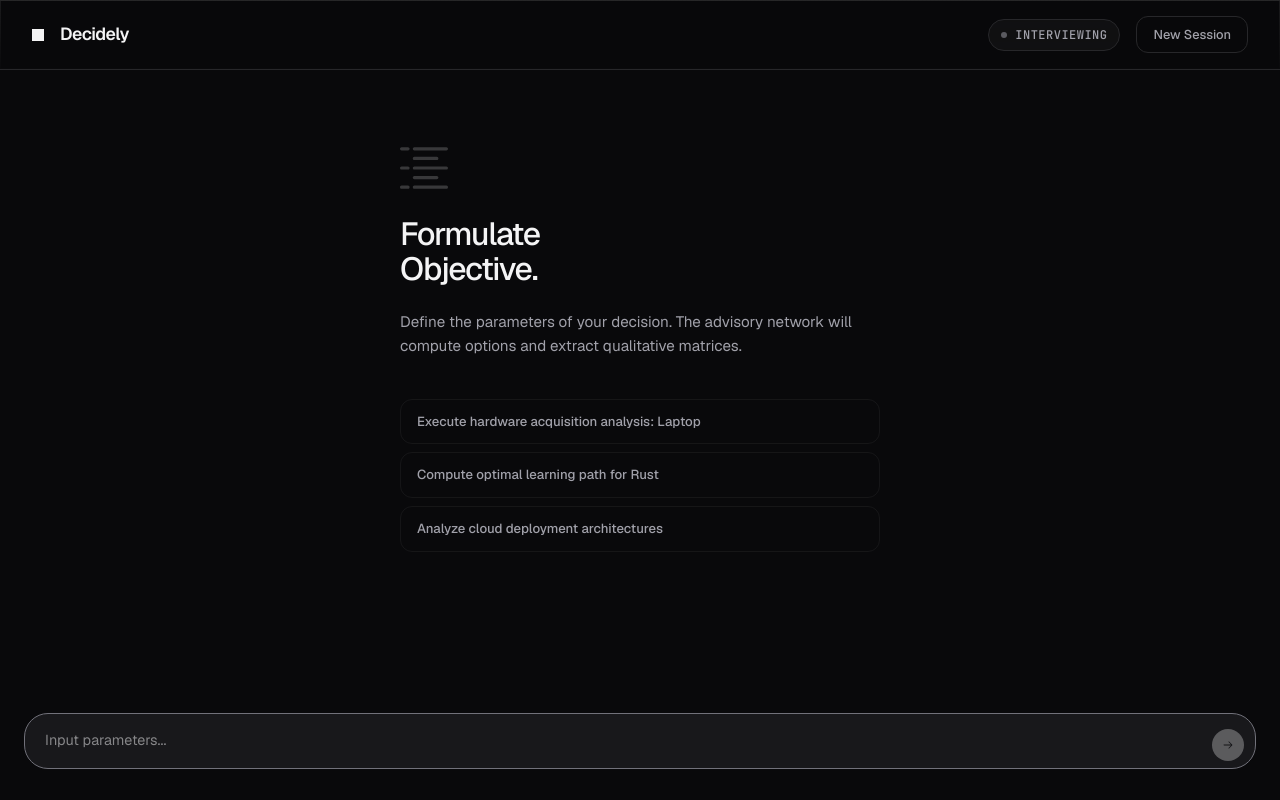
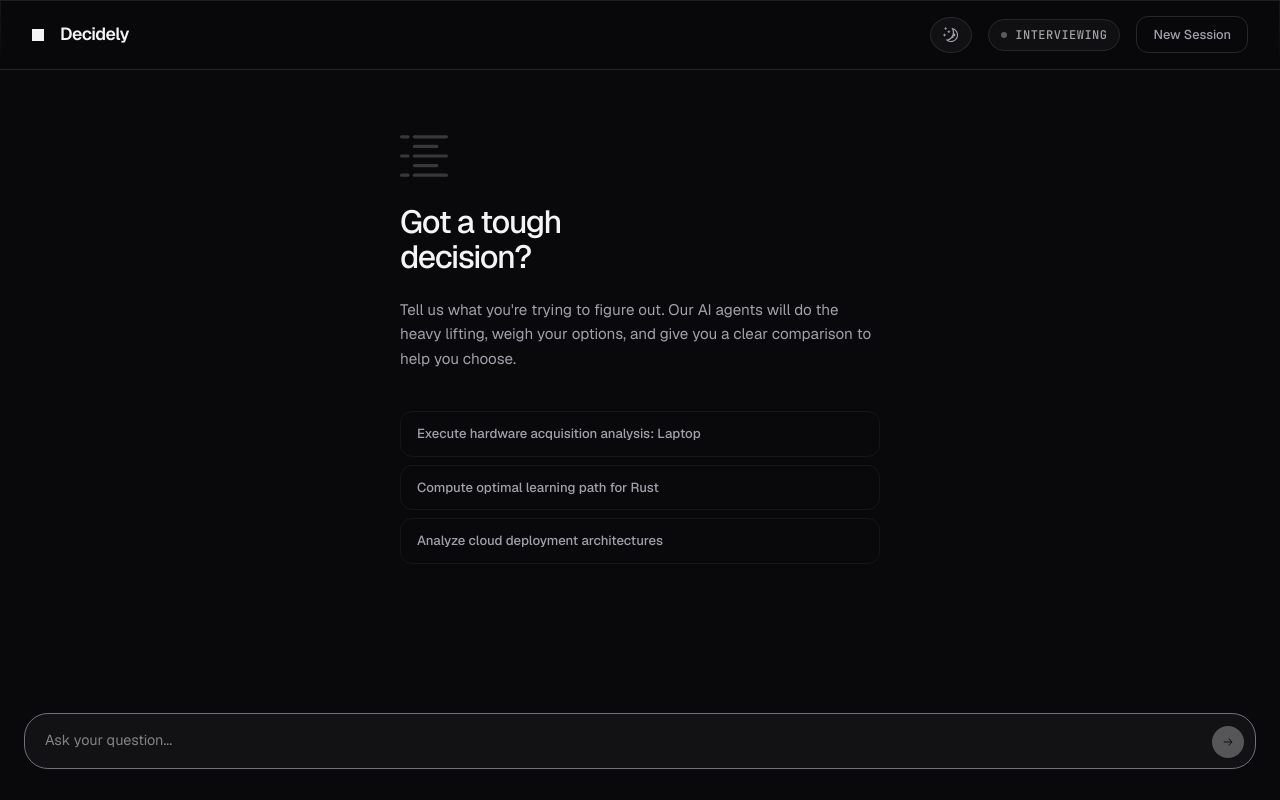
Before and after one commit to withered-flowers/apps-hackathon-project-adk, a React (Vite) app in the folder frontend/: page / in a window 1280 px wide. Built offline with nearby package versions, Linux system fonts and the light colour scheme.

Commit message:
feat(ai): adding the theme switcher theme

```diff
--- a/frontend/src/App.jsx
+++ b/frontend/src/App.jsx
@@ -1,4 +1,4 @@
-import { useCallback, useState } from "react";
+import { useCallback, useEffect, useState } from "react";
 import "./index.css";
 // eslint-disable-next-line no-unused-vars
 import { AnimatePresence, motion } from "framer-motion";
@@ -8,9 +8,13 @@ import ChatInterface from "./components/ChatInterface";
 import DecisionMatrix from "./components/DecisionMatrix";
 import ExportButton from "./components/ExportButton";
 import { ErrorBanner } from "./components/LoadingSpinner";
+import ThemeToggle from "./components/ThemeToggle";
 import { newSession, sendMessage } from "./services/api";
 
 export default function App() {
+	const [theme, setTheme] = useState(
+		() => localStorage.getItem("theme") || "dark",
+	);
 	const [sessionId, setSessionId] = useState("");
 	const [messages, setMessages] = useState([]);
 	const [loading, setLoading] = useState(false);
@@ -18,6 +22,17 @@ export default function App() {
 	const [agent, setAgent] = useState("");
 	const [matrix, setMatrix] = useState(null);
 	const [error, setError] = useState("");
+
+	useEffect(() => {
+		localStorage.setItem("theme", theme);
+		if (theme === "dark") {
+			document.documentElement.classList.add("dark");
+			document.documentElement.classList.remove("light");
+		} else {
+			document.documentElement.classList.add("light");
+			document.documentElement.classList.remove("dark");
+		}
+	}, [theme]);
 
 	const ensureSession = useCallback(async () => {
 		if (sessionId) return sessionId;
@@ -71,6 +86,8 @@ export default function App() {
 		setError("");
 	};
 
+	const toggleTheme = () =>
+		setTheme((prev) => (prev === "dark" ? "light" : "dark"));
 	const hasMatrix = matrix?.options?.length > 0;
 
 	return (
@@ -93,7 +110,7 @@ export default function App() {
 					display: "flex",
 					alignItems: "center",
 					justifyContent: "space-between",
-					background: "rgba(9, 9, 11, 0.8)",
+					background: "var(--header-bg)",
 					backdropFilter: "blur(20px)",
 					borderBottom: "1px solid var(--color-border)",
 				}}
@@ -117,6 +134,7 @@ export default function App() {
 					</h1>
 				</div>
 				<div style={{ display: "flex", alignItems: "center", gap: "16px" }}>
+					<ThemeToggle theme={theme} toggleTheme={toggleTheme} />
 					<AgentStatusBadge agent={agent} status={status} />
 					<button
 						type="button"
--- a/frontend/src/components/AgentStatusBadge.jsx
+++ b/frontend/src/components/AgentStatusBadge.jsx
@@ -16,7 +16,7 @@ export default function AgentStatusBadge({ agent, status }) {
   return (
     <div style={{
       display: 'flex', alignItems: 'center', gap: '12px',
-      padding: '6px 12px', background: 'rgba(255,255,255,0.03)',
+      padding: '6px 12px', background: 'var(--status-bg)',
       border: '1px solid var(--color-border)', borderRadius: '16px',
       fontSize: '0.75rem', fontWeight: 500
     }}>
--- a/frontend/src/components/ChatInterface.jsx
+++ b/frontend/src/components/ChatInterface.jsx
@@ -89,9 +89,9 @@ export default function ChatInterface({ messages, loading, onSend, disabled }) {
 								lineHeight: 1.1,
 							}}
 						>
-							Formulate
+							Got a tough
 							<br />
-							Objective.
+							decision?
 						</h2>
 						<p
 							style={{
@@ -100,8 +100,7 @@ export default function ChatInterface({ messages, loading, onSend, disabled }) {
 								lineHeight: 1.6,
 							}}
 						>
-							Define the parameters of your decision. The advisory network will
-							compute options and extract qualitative matrices.
+							Tell us what you're trying to figure out. Our AI agents will do the heavy lifting, weigh your options, and give you a clear comparison to help you choose.
 						</p>
 
 						<div
@@ -130,7 +129,7 @@ export default function ChatInterface({ messages, loading, onSend, disabled }) {
 										textAlign: "left",
 										padding: "12px 16px",
 										fontSize: "0.82rem",
-										borderColor: "rgba(255,255,255,0.05)",
+										borderColor: "var(--matrix-border)",
 									}}
 									onClick={() => {
 										setInput(sugg);
@@ -175,7 +174,7 @@ export default function ChatInterface({ messages, loading, onSend, disabled }) {
 						onChange={(e) => setInput(e.target.value)}
 						onKeyDown={handleKeyDown}
 						placeholder={
-							disabled ? "Advisory session complete." : "Input parameters..."
+							disabled ? "Advisory session complete." : "Ask your question..."
 						}
 						disabled={disabled || loading}
 						rows={1}
@@ -205,7 +204,7 @@ export default function ChatInterface({ messages, loading, onSend, disabled }) {
 						style={{
 							position: "absolute",
 							right: "12px",
-							top: "50%",
+							top: "45%",
 							transform: "translateY(-50%)",
 							background: "var(--color-text-primary)",
 							color: "var(--color-bg-primary)",
--- a/frontend/src/components/ExportButton.jsx
+++ b/frontend/src/components/ExportButton.jsx
@@ -29,7 +29,7 @@ export default function ExportButton({ sessionId }) {
 					alignItems: "center",
 					gap: "12px",
 					padding: "12px 16px",
-					background: "rgba(255,255,255,0.02)",
+					background: "var(--status-bg)",
 					border: "1px solid var(--color-border)",
 					borderRadius: "8px",
 					fontSize: "0.85rem",
--- /dev/null
+++ b/frontend/src/components/ThemeToggle.jsx
@@ -0,0 +1,55 @@
+// eslint-disable-next-line no-unused-vars
+
+import { MoonIcon, SunIcon } from "@radix-ui/react-icons";
+import { motion } from "framer-motion";
+
+export default function ThemeToggle({ theme, toggleTheme }) {
+	const isDark = theme === "dark";
+
+	return (
+		<button
+			type="button"
+			onClick={toggleTheme}
+			style={{
+				width: "36px",
+				height: "36px",
+				borderRadius: "50%",
+				display: "flex",
+				alignItems: "center",
+				justifyContent: "center",
+				background: "var(--color-bg-card)",
+				border: "1px solid var(--color-border)",
+				color: "var(--color-text-secondary)",
+				cursor: "pointer",
+				position: "relative",
+				overflow: "hidden",
+			}}
+			className="btn-secondary"
+			aria-label="Toggle Theme"
+		>
+			<motion.div
+				initial={false}
+				animate={{
+					y: isDark ? 20 : 0,
+					opacity: isDark ? 0 : 1,
+				}}
+				transition={{ type: "spring", stiffness: 200, damping: 20 }}
+				style={{ position: "absolute" }}
+			>
+				<SunIcon width={16} height={16} />
+			</motion.div>
+
+			<motion.div
+				initial={false}
+				animate={{
+					y: isDark ? 0 : -20,
+					opacity: isDark ? 1 : 0,
+				}}
+				transition={{ type: "spring", stiffness: 200, damping: 20 }}
+				style={{ position: "absolute" }}
+			>
+				<MoonIcon width={16} height={16} />
+			</motion.div>
+		</button>
+	);
+}
--- a/frontend/src/index.css
+++ b/frontend/src/index.css
@@ -1,28 +1,61 @@
 @import url('https://fonts.googleapis.com/css2?family=Geist:wght@300;400;500;600;700&family=JetBrains+Mono:wght@400;500&display=swap');
 @import "tailwindcss";
 
-:root {
-  --color-bg-primary: #09090b; /* Zinc 950 */
+/* ── LIGHT THEME (Soft Pastel) ── */
+:root, .light {
+  --color-bg-primary: #fcfcf9;
+  --color-bg-secondary: #f4f4f0;
+  --color-bg-card: rgba(255, 255, 255, 0.6);
+  --color-bg-card-hover: #f1f0eb;
+  --color-border: #e4e4e7;
+
+  --color-accent: #8baf8a; /* Soft Sage Pastel */
+  --color-accent-dim: #9fbf9e;
+
+  --color-text-primary: #18181b;
+  --color-text-secondary: #52525b;
+  --color-text-muted: #a1a1aa;
+
+  --shadow-card: 0 20px 40px -15px rgba(0,0,0,0.04);
+
+  --radius-card: 1.5rem;
+
+  --transition-fast: 150ms cubic-bezier(0.16, 1, 0.3, 1);
+
+  /* Layout-specific variables extracted from components */
+  --glass-gloss: rgba(255, 255, 255, 0.6);
+  --glass-shadow: rgba(0, 0, 0, 0.03);
+  --matrix-border: rgba(0,0,0,0.05);
+  --matrix-bg: rgba(255,255,255,0.4);
+  --header-bg: rgba(252, 252, 249, 0.85);
+  --status-bg: rgba(0,0,0,0.03);
+  --success-bg: rgba(139, 175, 138, 0.15); /* Sage alpha */
+}
+
+/* ── DARK THEME ── */
+.dark {
+  --color-bg-primary: #09090b;
   --color-bg-secondary: #000000;
-  --color-bg-card: #18181b; /* Zinc 900 */
-  --color-bg-card-hover: #27272a; /* Zinc 800 */
-  --color-border: #27272a; /* Zinc 800 */
+  --color-bg-card: rgba(24, 24, 27, 0.6);
+  --color-bg-card-hover: #27272a;
+  --color-border: #27272a;
 
-  --color-accent: #10b981; /* Emerald 500 */
-  --color-accent-dim: #059669; /* Emerald 600 */
+  --color-accent: #10b981;
+  --color-accent-dim: #059669;
 
-  --color-text-primary: #f4f4f5; /* Zinc 50 */
-  --color-text-secondary: #a1a1aa; /* Zinc 400 */
-  --color-text-muted: #71717a; /* Zinc 500 */
+  --color-text-primary: #f4f4f5;
+  --color-text-secondary: #a1a1aa;
+  --color-text-muted: #71717a;
 
   --shadow-card: 0 20px 40px -15px rgba(0,0,0,0.4);
-  --shadow-button: 0 4px 12px rgba(16, 185, 129, 0.2);
 
-  --radius-card: 1.5rem; /* 24px */
-  --radius-badge: 0.5rem;
-
-  --transition-fast: 150ms cubic-bezier(0.16, 1, 0.3, 1);
-  --transition-smooth: 400ms cubic-bezier(0.16, 1, 0.3, 1);
+  --glass-gloss: rgba(255, 255, 255, 0.06);
+  --glass-shadow: rgba(255, 255, 255, 0.04);
+  --matrix-border: rgba(255,255,255,0.05);
+  --matrix-bg: rgba(0,0,0,0.2);
+  --header-bg: rgba(9, 9, 11, 0.8);
+  --status-bg: rgba(255,255,255,0.03);
+  --success-bg: rgba(72, 187, 120, 0.1);
 }
 
 *, *::before, *::after {
@@ -38,6 +71,7 @@ html, body, #root {
   color: var(--color-text-primary);
   -webkit-font-smoothing: antialiased;
   -moz-osx-font-smoothing: grayscale;
+  transition: background-color var(--transition-fast), color var(--transition-fast);
 }
 
 ::-webkit-scrollbar {
@@ -61,12 +95,13 @@ html, body, #root {
 }
 
 .glass-card {
-  background: rgba(24, 24, 27, 0.6);
+  background: var(--color-bg-card);
   border: 1px solid var(--color-border);
   border-radius: var(--radius-card);
   box-shadow: var(--shadow-card);
   backdrop-filter: blur(20px);
   position: relative;
+  transition: background-color var(--transition-fast), border-color var(--transition-fast);
 }
 
 .glass-refraction {
@@ -78,7 +113,7 @@ html, body, #root {
   inset: 0;
   border-radius: inherit;
   padding: 1px;
-  background: linear-gradient(to bottom, rgba(255,255,255,0.08), rgba(255,255,255,0.01));
+  background: linear-gradient(to bottom, var(--glass-gloss), transparent);
   -webkit-mask: linear-gradient(#fff 0 0) content-box, linear-gradient(#fff 0 0);
   -webkit-mask-composite: xor;
   mask-composite: exclude;
@@ -89,7 +124,7 @@ html, body, #root {
   position: absolute;
   inset: 0;
   border-radius: inherit;
-  box-shadow: inset 0 1px 0 rgba(255,255,255,0.05);
+  box-shadow: inset 0 1px 0 var(--glass-shadow);
   pointer-events: none;
 }
 
@@ -107,7 +142,7 @@ html, body, #root {
 
 .btn-primary:hover:not(:disabled) {
   transform: scale(0.98);
-  background: #ffffff;
+  opacity: 0.9;
 }
 
 .btn-primary:active:not(:disabled) {
@@ -160,7 +195,7 @@ html, body, #root {
 .shimmer-box {
   position: relative;
   overflow: hidden;
-  background: rgba(255,255,255,0.02);
+  background: var(--status-bg);
   border: 1px solid var(--color-border);
   border-radius: 4px;
 }
@@ -171,10 +206,10 @@ html, body, #root {
   transform: translateX(-100%);
   background-image: linear-gradient(
     90deg,
-    rgba(255,255,255, 0) 0,
-    rgba(255,255,255, 0.05) 20%,
-    rgba(255,255,255, 0.05) 60%,
-    rgba(255,255,255, 0)
+    transparent 0,
+    var(--glass-gloss) 20%,
+    var(--glass-gloss) 60%,
+    transparent
   );
   animation: shimmer 2s infinite ease-in-out;
 }
@@ -195,11 +230,11 @@ html, body, #root {
 }
 .matrix-table td {
   padding: 16px;
-  border-bottom: 1px solid rgba(255,255,255,0.05);
+  border-bottom: 1px solid var(--matrix-border);
   color: var(--color-text-secondary);
   vertical-align: top;
 }
 
-.score-high { color: var(--color-accent); font-weight: 600; display: inline-flex; align-items: center; gap: 4px;}
+.score-high { color: var(--color-accent); font-weight: 600; display: inline-flex; align-items: center; gap: 4px; }
 .score-mid  { color: var(--color-text-primary); }
-.score-low  { color: var(--color-text-muted); opacity: 0.8;}
+.score-low  { color: var(--color-text-muted); opacity: 0.8; }
```
Also changed, not shown: frontend/src/components/DecisionMatrix.jsx (+184 -37 lines).
